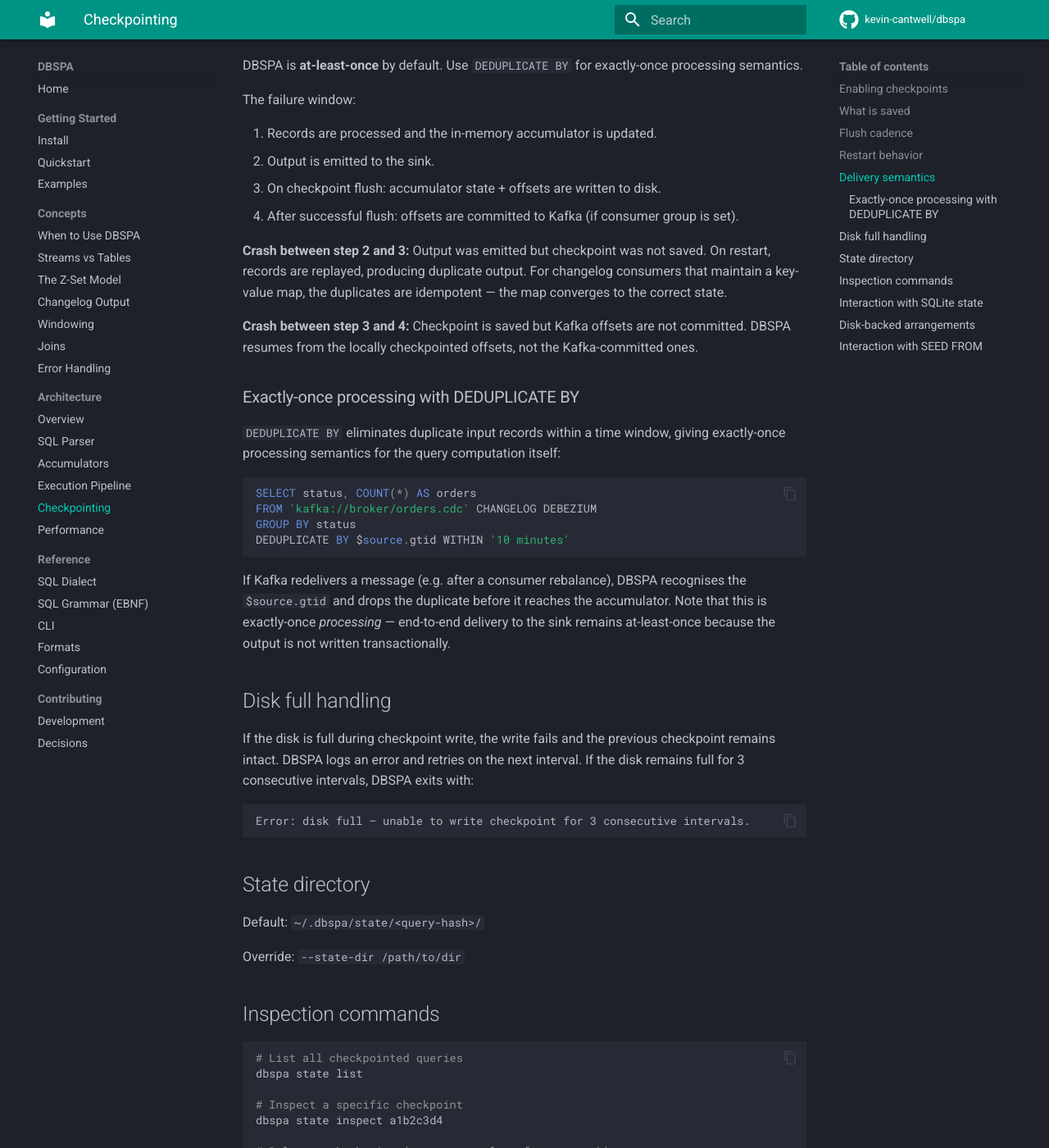
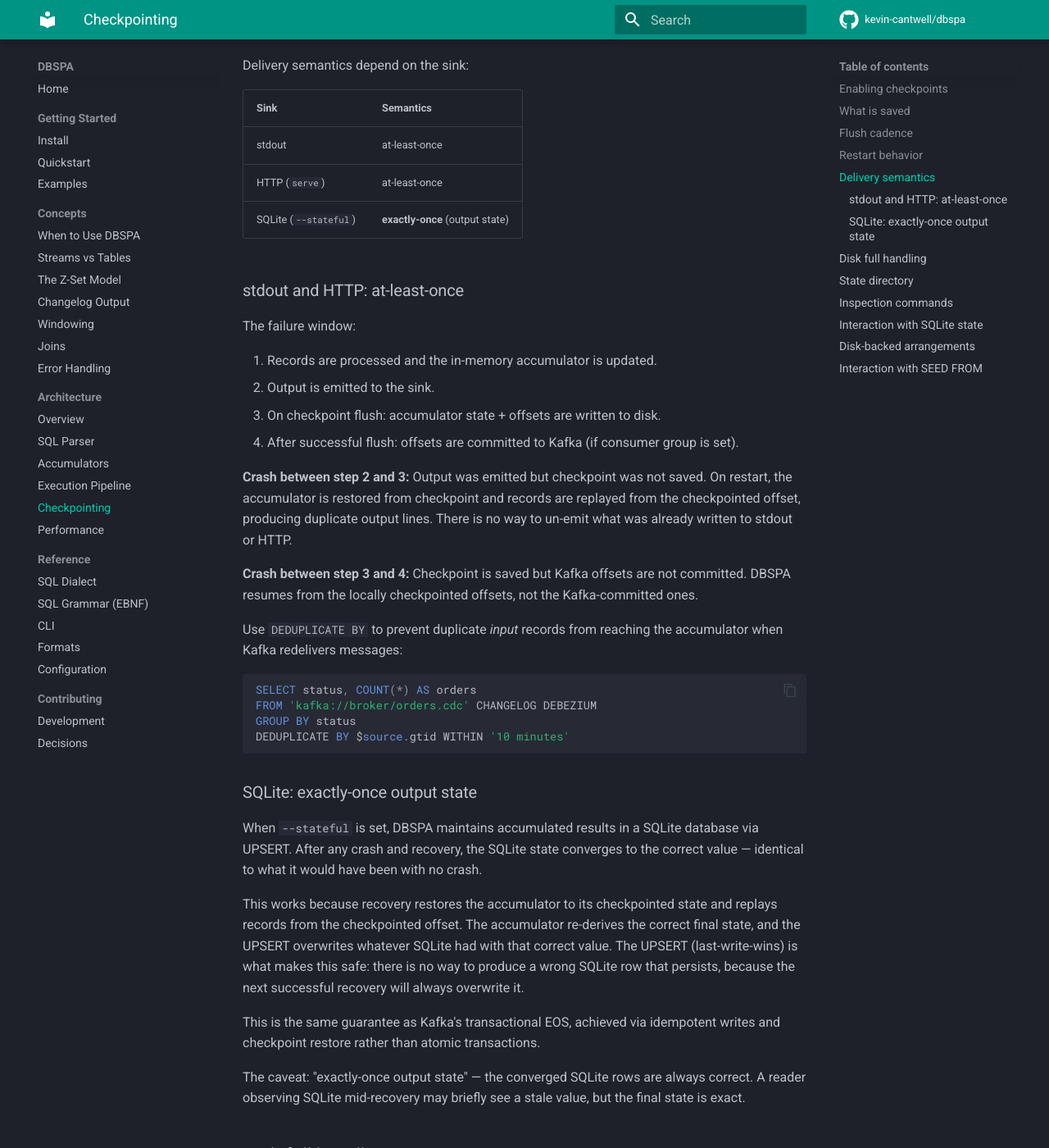
Before and after one commit to kevin-cantwell/dbspa, an MkDocs documentation site: the page built from docs/architecture/checkpointing.md, in a window 1280 px wide and 1400 px high, scrolled down 1472 px. Shown: the whole window at 82% size. Built offline with MkDocs 1.6.1 and Material for MkDocs 9.7.7, drawn with Linux system fonts in a browser that asks for light colours; comment, search, counter and statistics services are not loaded.

Commit message:
Document SQLite sink as exactly-once; stdout/HTTP as at-least-once
The SQLite sink achieves exactly-once output state via checkpoint restore
+ UPSERT (last-write-wins). Corrects previous docs that claimed all sinks
were at-least-once and fixes the incorrect "UPSERT is idempotent" framing.

Co-Authored-By: Claude Sonnet 4.6 <noreply@anthropic.com>

````diff
--- a/docs/architecture/checkpointing.md
+++ b/docs/architecture/checkpointing.md
@@ -43,7 +43,15 @@ The gap between the checkpoint and the current stream position is replayed (typi
 
 ## Delivery semantics
 
-DBSPA is **at-least-once** by default. Use `DEDUPLICATE BY` for exactly-once processing semantics.
+Delivery semantics depend on the sink:
+
+| Sink | Semantics |
+|---|---|
+| stdout | at-least-once |
+| HTTP (`serve`) | at-least-once |
+| SQLite (`--stateful`) | **exactly-once** (output state) |
+
+### stdout and HTTP: at-least-once
 
 The failure window:
 
@@ -52,13 +60,11 @@ The failure window:
 3. On checkpoint flush: accumulator state + offsets are written to disk.
 4. After successful flush: offsets are committed to Kafka (if consumer group is set).
 
-**Crash between step 2 and 3:** Output was emitted but checkpoint was not saved. On restart, records are replayed, producing duplicate output. For changelog consumers that maintain a key-value map, the duplicates are idempotent — the map converges to the correct state.
+**Crash between step 2 and 3:** Output was emitted but checkpoint was not saved. On restart, the accumulator is restored from checkpoint and records are replayed from the checkpointed offset, producing duplicate output lines. There is no way to un-emit what was already written to stdout or HTTP.
 
 **Crash between step 3 and 4:** Checkpoint is saved but Kafka offsets are not committed. DBSPA resumes from the locally checkpointed offsets, not the Kafka-committed ones.
 
-### Exactly-once processing with DEDUPLICATE BY
-
-`DEDUPLICATE BY` eliminates duplicate input records within a time window, giving exactly-once processing semantics for the query computation itself:
+Use `DEDUPLICATE BY` to prevent duplicate *input* records from reaching the accumulator when Kafka redelivers messages:
 
 ```sql
 SELECT status, COUNT(*) AS orders
@@ -67,7 +73,15 @@ GROUP BY status
 DEDUPLICATE BY $source.gtid WITHIN '10 minutes'
 ```
 
-If Kafka redelivers a message (e.g. after a consumer rebalance), DBSPA recognises the `$source.gtid` and drops the duplicate before it reaches the accumulator. Note that this is exactly-once *processing* — end-to-end delivery to the sink remains at-least-once because the output is not written transactionally.
+### SQLite: exactly-once output state
+
+When `--stateful` is set, DBSPA maintains accumulated results in a SQLite database via UPSERT. After any crash and recovery, the SQLite state converges to the correct value — identical to what it would have been with no crash.
+
+This works because recovery restores the accumulator to its checkpointed state and replays records from the checkpointed offset. The accumulator re-derives the correct final state, and the UPSERT overwrites whatever SQLite had with that correct value. The UPSERT (last-write-wins) is what makes this safe: there is no way to produce a wrong SQLite row that persists, because the next successful recovery will always overwrite it.
+
+This is the same guarantee as Kafka's transactional EOS, achieved via idempotent writes and checkpoint restore rather than atomic transactions.
+
+The caveat: "exactly-once output state" — the converged SQLite rows are always correct. A reader observing SQLite mid-recovery may briefly see a stale value, but the final state is exact.
 
 ## Disk full handling
 
--- a/docs/concepts/when-to-use.md
+++ b/docs/concepts/when-to-use.md
@@ -34,7 +34,7 @@ Capability
 | Install | `brew install dbspa` | Cluster: JobManager + TaskManagers + ZooKeeper |
 | First query | 10 seconds | 30+ minutes (write job, configure, deploy) |
 | State backend | In-memory + checkpoint to disk | RocksDB (distributed, terabytes) |
-| Exactly-once processing | Yes, with `DEDUPLICATE BY` | Yes (built-in) |
+| Exactly-once output | SQLite sink (`--stateful`) | Yes (built-in) |
 | Horizontal scale | No | Yes |
 | Fault tolerance | Checkpoint to disk | Distributed snapshots |
 | Throughput | ~100K events/sec | Millions/sec |
--- a/docs/contributing/decisions.md
+++ b/docs/contributing/decisions.md
@@ -137,22 +137,16 @@ GROUP BY region
 
 ---
 
-## 8. At-least-once delivery by default; exactly-once processing via DEDUPLICATE BY
+## 8. Delivery semantics per sink
 
 **Problem:** Should DBSPA provide exactly-once output semantics?
 
-**Decision:** At-least-once by default. Exactly-once *processing* is available via `DEDUPLICATE BY $source.gtid WITHIN '...'`, which drops duplicate input records before they reach the accumulator. End-to-end exactly-once (including the output sink) is not guaranteed — the sink is not written transactionally.
+**Decision:** Depends on the sink.
 
-The failure window without deduplication:
+- **stdout / HTTP**: at-least-once. A crash between output emission and checkpoint flush causes duplicate output on restart. No mechanism to un-emit.
+- **SQLite (`--stateful`)**: exactly-once output state. On recovery, the accumulator is restored from checkpoint and records are replayed from the checkpointed offset. The accumulator re-derives the correct state and UPSERT overwrites SQLite with that correct value. The converged SQLite state is identical to a no-crash run. This is the same guarantee as Kafka EOS, achieved via idempotent writes + checkpoint restore rather than atomic transactions.
 
-1. Records processed, accumulator updated.
-2. Output emitted to sink.
-3. Checkpoint flushed to disk.
-4. Kafka offsets committed.
-
-A crash between steps 2 and 3 means output was emitted but checkpoint wasn't saved. On restart, records are replayed, producing duplicate output. For changelog consumers maintaining a key-value map, the duplicates are idempotent.
-
-With `DEDUPLICATE BY $source.gtid WITHIN '10 minutes'`, replayed records are dropped before step 1, giving exactly-once processing within the deduplication window. Full end-to-end exactly-once would require transactional coordination between the output sink and the checkpoint store.
+Use `DEDUPLICATE BY $source.gtid WITHIN '...'` on top of either sink to prevent Kafka redeliveries from reaching the accumulator at all.
 
 ---
 
````
